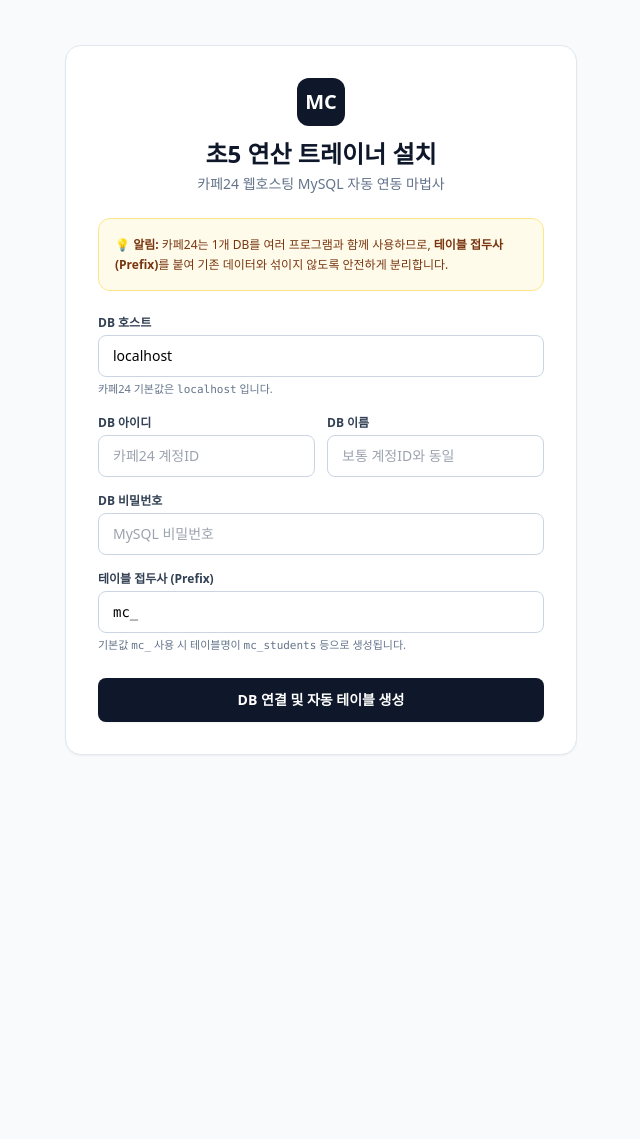
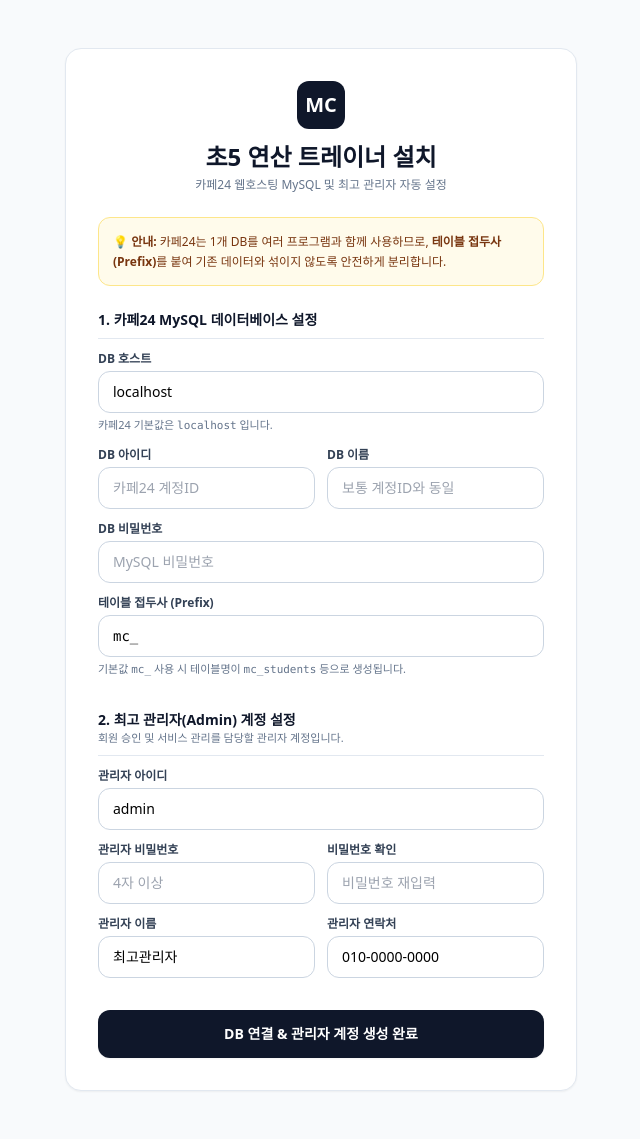
Before and after one commit to gutslips/mathcure, a PHP site: page /install.php in a window 1280 px wide. Shown: the whole page, without its empty margins (319-959 px from the left). Before the commit the page ends 755 px from the top, so only its background shows below. Run offline with PHP 8.4, Linux system fonts and the light colour scheme; some libraries are stand-ins or nearby versions.

Commit message:
feat(install): allow entering custom admin credentials directly during install

```diff
--- a/cafe24/install.php
+++ b/cafe24/install.php
@@ -15,8 +15,21 @@ if ($_SERVER['REQUEST_METHOD'] === 'POST' && isset($_POST['action']) && $_POST['
     $db_pass = $_POST['db_pass'] ?? '';
     $db_prefix = trim($_POST['db_prefix'] ?? 'mc_');
 
+    // 관리자 계정 정보
+    $admin_user = trim($_POST['admin_user'] ?? 'admin');
+    $admin_pass = $_POST['admin_pass'] ?? '';
+    $admin_pass_confirm = $_POST['admin_pass_confirm'] ?? '';
+    $admin_name = trim($_POST['admin_name'] ?? '최고관리자');
+    $admin_phone = trim($_POST['admin_phone'] ?? '010-0000-0000');
+
     if (empty($db_host) || empty($db_name) || empty($db_user)) {
-        $error_message = '호스트, DB 이름, DB 아이디는 필수 입력 사항입니다.';
+        $error_message = 'DB 호스트, DB 이름, DB 아이디는 필수 입력 사항입니다.';
+    } elseif (empty($admin_user) || empty($admin_pass)) {
+        $error_message = '최고 관리자 아이디와 비밀번호를 입력해 주세요.';
+    } elseif ($admin_pass !== $admin_pass_confirm) {
+        $error_message = '관리자 비밀번호와 비밀번호 확인이 일치하지 않습니다.';
+    } elseif (strlen($admin_pass) < 4) {
+        $error_message = '관리자 비밀번호는 최소 4자 이상이어야 합니다.';
     } else {
         try {
             $dsn = "mysql:host={$db_host};dbname={$db_name};charset=utf8mb4";
@@ -24,9 +37,15 @@ if ($_SERVER['REQUEST_METHOD'] === 'POST' && isset($_POST['action']) && $_POST['
                 PDO::ATTR_ERRMODE => PDO::ERRMODE_EXCEPTION,
             ]);
 
-            // 테이블 자동 생성
+            // 테이블 자동 생성 및 관리자 계정 생성
             require_once __DIR__ . '/db.php';
-            auto_install_tables($pdo, $db_prefix);
+            $admin_data = [
+                'username' => $admin_user,
+                'password' => $admin_pass,
+                'name' => $admin_name ?: '최고관리자',
+                'phone' => $admin_phone ?: '010-0000-0000',
+            ];
+            auto_install_tables($pdo, $db_prefix, $admin_data);
 
             // db_config.php 파일 생성
             $config_content = "<?php\n";
@@ -41,7 +60,7 @@ if ($_SERVER['REQUEST_METHOD'] === 'POST' && isset($_POST['action']) && $_POST['
                 $error_message = 'db_config.php 파일 생성에 실패했습니다. 폴더 쓰기 권한(707 또는 777)을 확인해 주세요.';
             } else {
                 $is_installed = true;
-                $success_message = '데이터베이스 테이블이 성공적으로 생성되고 설치가 완료되었습니다!';
+                $success_message = '데이터베이스 테이블과 최고 관리자 계정이 성공적으로 설정되었습니다!';
             }
         } catch (PDOException $e) {
             $error_message = 'DB 연결 실패: ' . $e->getMessage() . '<br><small class="text-slate-500">카페24 DB 아이디, 비밀번호, 호스트(보통 localhost)를 다시 확인해 주세요.</small>';
@@ -57,30 +76,30 @@ if ($_SERVER['REQUEST_METHOD'] === 'POST' && isset($_POST['action']) && $_POST['
     <title>MathCure 설치 마법사 (카페24 MySQL)</title>
     <script src="https://cdn.tailwindcss.com"></script>
 </head>
-<body class="min-h-full flex items-center justify-center p-4">
+<body class="min-h-full flex items-center justify-center p-4 py-12">
     <div class="max-w-lg w-full bg-white rounded-2xl border border-slate-200 shadow-sm p-8 space-y-6">
         <div class="text-center">
             <div class="w-12 h-12 rounded-xl bg-slate-900 text-white inline-flex items-center justify-center font-bold text-xl mb-3">
                 MC
             </div>
             <h1 class="text-2xl font-bold text-slate-900">초5 연산 트레이너 설치</h1>
-            <p class="text-slate-500 text-sm mt-1">카페24 웹호스팅 MySQL 자동 연동 마법사</p>
+            <p class="text-slate-500 text-xs mt-1">카페24 웹호스팅 MySQL 및 최고 관리자 자동 설정</p>
         </div>
 
         <?php if ($success_message): ?>
-            <div class="p-5 bg-emerald-50 border border-emerald-200 rounded-2xl text-emerald-800 text-sm space-y-3">
-                <div class="font-bold text-base">🎉 <?php echo $success_message; ?></div>
-                <p class="text-xs text-emerald-700 leading-relaxed">
-                    접두사(<code><?php echo htmlspecialchars($db_prefix); ?></code>)가 적용된 6개 테이블(회원, 학생, 진단, 답안, 연습, 문제지)이 자동 생성되었습니다.
+            <div class="p-6 bg-emerald-50 border border-emerald-200 rounded-2xl text-emerald-800 text-sm space-y-4">
+                <div class="font-bold text-base text-emerald-950">🎉 <?php echo $success_message; ?></div>
+                <p class="text-xs text-emerald-800 leading-relaxed">
+                    접두사(<code><?php echo htmlspecialchars($db_prefix); ?></code>)가 적용된 6개 데이터베이스 테이블이 자동 생성되었습니다.
                 </p>
-                <div class="p-3 bg-white rounded-xl border border-emerald-200 text-xs text-slate-700 space-y-1">
-                    <div class="font-bold text-slate-900">🛡️ 최고 관리자 기본 계정 안내</div>
-                    <div>• 관리자 아이디: <strong class="font-mono text-slate-900">admin</strong></div>
-                    <div>• 관리자 비밀번호: <strong class="font-mono text-slate-900">admin1234!</strong></div>
-                    <div class="text-[11px] text-slate-500 pt-1">로그인 후 [내 정보] 메뉴에서 비밀번호를 꼭 변경해 주세요.</div>
+                <div class="p-4 bg-white rounded-xl border border-emerald-200 text-xs text-slate-700 space-y-1.5">
+                    <div class="font-bold text-slate-900 mb-1">🛡️ 설정된 최고 관리자 로그인 정보</div>
+                    <div>• 관리자 아이디: <strong class="font-mono text-slate-900"><?php echo htmlspecialchars($admin_user); ?></strong></div>
+                    <div>• 관리자 비밀번호: <span class="text-slate-500">직접 입력하신 비밀번호</span></div>
+                    <div>• 관리자 이름: <strong><?php echo htmlspecialchars($admin_name); ?></strong></div>
                 </div>
                 <div class="pt-2">
-                    <a href="login.php" class="block w-full text-center py-2.5 px-4 bg-slate-900 hover:bg-slate-800 text-white font-semibold rounded-xl text-sm transition">
+                    <a href="login.php" class="block w-full text-center py-3 px-4 bg-slate-900 hover:bg-slate-800 text-white font-semibold rounded-xl text-sm transition shadow-sm">
                         로그인 화면으로 이동 ➔
                     </a>
                 </div>
@@ -92,31 +111,37 @@ if ($_SERVER['REQUEST_METHOD'] === 'POST' && isset($_POST['action']) && $_POST['
                     데이터베이스 설정(db_config.php)이 이미 존재합니다. 다시 설치하려면 서버의 <code>db_config.php</code> 파일을 삭제해 주세요.
                 </p>
                 <div class="mt-4">
-                    <a href="index.php" class="block w-full text-center py-2.5 px-4 bg-slate-900 hover:bg-slate-800 text-white font-semibold rounded-lg text-sm transition">
-                        대시보드로 이동
+                    <a href="login.php" class="block w-full text-center py-2.5 px-4 bg-slate-900 hover:bg-slate-800 text-white font-semibold rounded-lg text-sm transition">
+                        로그인 화면으로 이동
                     </a>
                 </div>
             </div>
         <?php else: ?>
 
             <?php if ($error_message): ?>
-                <div class="p-4 bg-rose-50 border border-rose-200 rounded-xl text-rose-800 text-sm leading-relaxed">
+                <div class="p-4 bg-rose-50 border border-rose-200 rounded-xl text-rose-800 text-xs font-semibold leading-relaxed">
                     <div class="font-bold mb-1">설치 오류</div>
                     <?php echo $error_message; ?>
                 </div>
             <?php endif; ?>
 
-            <div class="bg-amber-50 border border-amber-200 rounded-xl p-4 text-xs text-amber-900 leading-relaxed">
-                💡 <strong>알림:</strong> 카페24는 1개 DB를 여러 프로그램과 함께 사용하므로, <strong>테이블 접두사(Prefix)</strong>를 붙여 기존 데이터와 섞이지 않도록 안전하게 분리합니다.
+            <div class="bg-amber-50 border border-amber-200 rounded-xl p-3.5 text-xs text-amber-900 leading-relaxed">
+                💡 <strong>안내:</strong> 카페24는 1개 DB를 여러 프로그램과 함께 사용하므로, <strong>테이블 접두사(Prefix)</strong>를 붙여 기존 데이터와 섞이지 않도록 안전하게 분리합니다.
             </div>
 
-            <form method="POST" action="install.php" class="space-y-4">
+            <form method="POST" action="install.php" class="space-y-6">
                 <input type="hidden" name="action" value="install">
+
+                <!-- 1. 데이터베이스 설정 -->
+                <div class="space-y-3">
+                    <div class="border-b border-slate-200 pb-2">
+                        <h2 class="text-sm font-bold text-slate-900">1. 카페24 MySQL 데이터베이스 설정</h2>
+                    </div>
 
                     <div>
                         <label class="block text-xs font-semibold text-slate-700 mb-1">DB 호스트</label>
                         <input type="text" name="db_host" value="<?php echo htmlspecialchars($_POST['db_host'] ?? 'localhost'); ?>" required
-                        class="w-full px-3.5 py-2.5 rounded-lg border border-slate-300 text-sm focus:outline-none focus:ring-2 focus:ring-slate-900">
+                            class="w-full px-3.5 py-2.5 rounded-xl border border-slate-300 text-sm focus:outline-none focus:ring-2 focus:ring-slate-900">
                         <p class="text-[11px] text-slate-500 mt-1">카페24 기본값은 <code>localhost</code> 입니다.</p>
                     </div>
 
@@ -124,31 +149,72 @@ if ($_SERVER['REQUEST_METHOD'] === 'POST' && isset($_POST['action']) && $_POST['
                         <div>
                             <label class="block text-xs font-semibold text-slate-700 mb-1">DB 아이디</label>
                             <input type="text" name="db_user" value="<?php echo htmlspecialchars($_POST['db_user'] ?? ''); ?>" placeholder="카페24 계정ID" required
-                            class="w-full px-3.5 py-2.5 rounded-lg border border-slate-300 text-sm focus:outline-none focus:ring-2 focus:ring-slate-900">
+                                class="w-full px-3.5 py-2.5 rounded-xl border border-slate-300 text-sm focus:outline-none focus:ring-2 focus:ring-slate-900">
                         </div>
                         <div>
                             <label class="block text-xs font-semibold text-slate-700 mb-1">DB 이름</label>
                             <input type="text" name="db_name" value="<?php echo htmlspecialchars($_POST['db_name'] ?? ''); ?>" placeholder="보통 계정ID와 동일" required
-                            class="w-full px-3.5 py-2.5 rounded-lg border border-slate-300 text-sm focus:outline-none focus:ring-2 focus:ring-slate-900">
+                                class="w-full px-3.5 py-2.5 rounded-xl border border-slate-300 text-sm focus:outline-none focus:ring-2 focus:ring-slate-900">
                         </div>
                     </div>
 
                     <div>
                         <label class="block text-xs font-semibold text-slate-700 mb-1">DB 비밀번호</label>
                         <input type="password" name="db_pass" placeholder="MySQL 비밀번호" required
-                        class="w-full px-3.5 py-2.5 rounded-lg border border-slate-300 text-sm focus:outline-none focus:ring-2 focus:ring-slate-900">
+                            class="w-full px-3.5 py-2.5 rounded-xl border border-slate-300 text-sm focus:outline-none focus:ring-2 focus:ring-slate-900">
                     </div>
 
                     <div>
                         <label class="block text-xs font-semibold text-slate-700 mb-1">테이블 접두사 (Prefix)</label>
                         <input type="text" name="db_prefix" value="<?php echo htmlspecialchars($_POST['db_prefix'] ?? 'mc_'); ?>" required
-                        class="w-full px-3.5 py-2.5 rounded-lg border border-slate-300 text-sm font-mono focus:outline-none focus:ring-2 focus:ring-slate-900">
+                            class="w-full px-3.5 py-2.5 rounded-xl border border-slate-300 text-sm font-mono focus:outline-none focus:ring-2 focus:ring-slate-900">
                         <p class="text-[11px] text-slate-500 mt-1">기본값 <code>mc_</code> 사용 시 테이블명이 <code>mc_students</code> 등으로 생성됩니다.</p>
+                    </div>
+                </div>
+
+                <!-- 2. 최고 관리자 계정 설정 -->
+                <div class="space-y-3 pt-2">
+                    <div class="border-b border-slate-200 pb-2">
+                        <h2 class="text-sm font-bold text-slate-900">2. 최고 관리자(Admin) 계정 설정</h2>
+                        <p class="text-[11px] text-slate-500">회원 승인 및 서비스 관리를 담당할 관리자 계정입니다.</p>
+                    </div>
+
+                    <div>
+                        <label class="block text-xs font-semibold text-slate-700 mb-1">관리자 아이디</label>
+                        <input type="text" name="admin_user" value="<?php echo htmlspecialchars($_POST['admin_user'] ?? 'admin'); ?>" required
+                            class="w-full px-3.5 py-2.5 rounded-xl border border-slate-300 text-sm focus:outline-none focus:ring-2 focus:ring-slate-900">
+                    </div>
+
+                    <div class="grid grid-cols-2 gap-3">
+                        <div>
+                            <label class="block text-xs font-semibold text-slate-700 mb-1">관리자 비밀번호</label>
+                            <input type="password" name="admin_pass" required placeholder="4자 이상"
+                                class="w-full px-3.5 py-2.5 rounded-xl border border-slate-300 text-sm focus:outline-none focus:ring-2 focus:ring-slate-900">
+                        </div>
+                        <div>
+                            <label class="block text-xs font-semibold text-slate-700 mb-1">비밀번호 확인</label>
+                            <input type="password" name="admin_pass_confirm" required placeholder="비밀번호 재입력"
+                                class="w-full px-3.5 py-2.5 rounded-xl border border-slate-300 text-sm focus:outline-none focus:ring-2 focus:ring-slate-900">
+                        </div>
+                    </div>
+
+                    <div class="grid grid-cols-2 gap-3">
+                        <div>
+                            <label class="block text-xs font-semibold text-slate-700 mb-1">관리자 이름</label>
+                            <input type="text" name="admin_name" value="<?php echo htmlspecialchars($_POST['admin_name'] ?? '최고관리자'); ?>" required
+                                class="w-full px-3.5 py-2.5 rounded-xl border border-slate-300 text-sm focus:outline-none focus:ring-2 focus:ring-slate-900">
+                        </div>
+                        <div>
+                            <label class="block text-xs font-semibold text-slate-700 mb-1">관리자 연락처</label>
+                            <input type="text" name="admin_phone" value="<?php echo htmlspecialchars($_POST['admin_phone'] ?? '010-0000-0000'); ?>" required
+                                class="w-full px-3.5 py-2.5 rounded-xl border border-slate-300 text-sm focus:outline-none focus:ring-2 focus:ring-slate-900">
+                        </div>
+                    </div>
                 </div>
 
                 <div class="pt-2">
-                    <button type="submit" class="w-full py-3 px-4 bg-slate-900 hover:bg-slate-800 text-white font-semibold rounded-lg text-sm transition shadow-sm">
-                        DB 연결 및 자동 테이블 생성
+                    <button type="submit" class="w-full py-3.5 px-4 bg-slate-900 hover:bg-slate-800 text-white font-bold rounded-xl text-sm transition shadow-sm">
+                        DB 연결 &amp; 관리자 계정 생성 완료
                     </button>
                 </div>
             </form>
```
Also changed, not shown: cafe24/db.php (+22 -14 lines), cafe24/README.md. Lines whose indentation alone changed are shown as unchanged.
